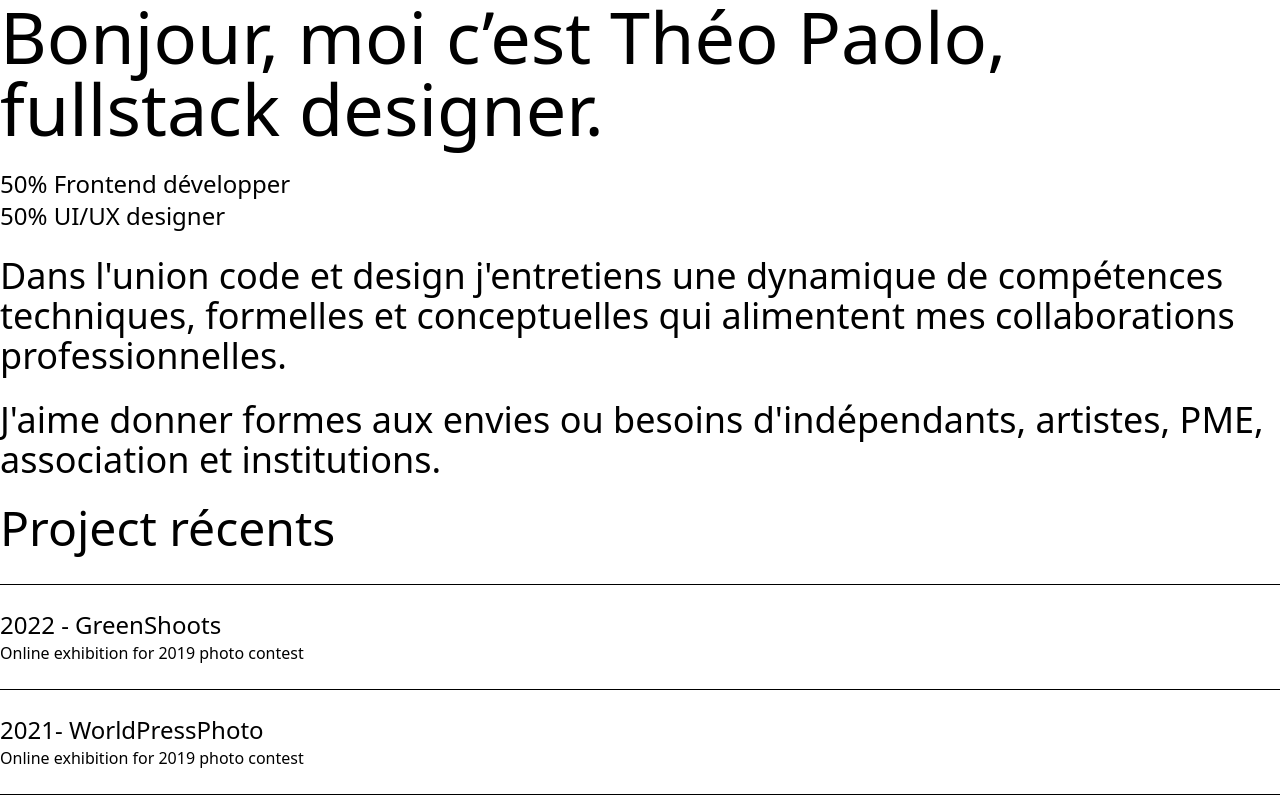
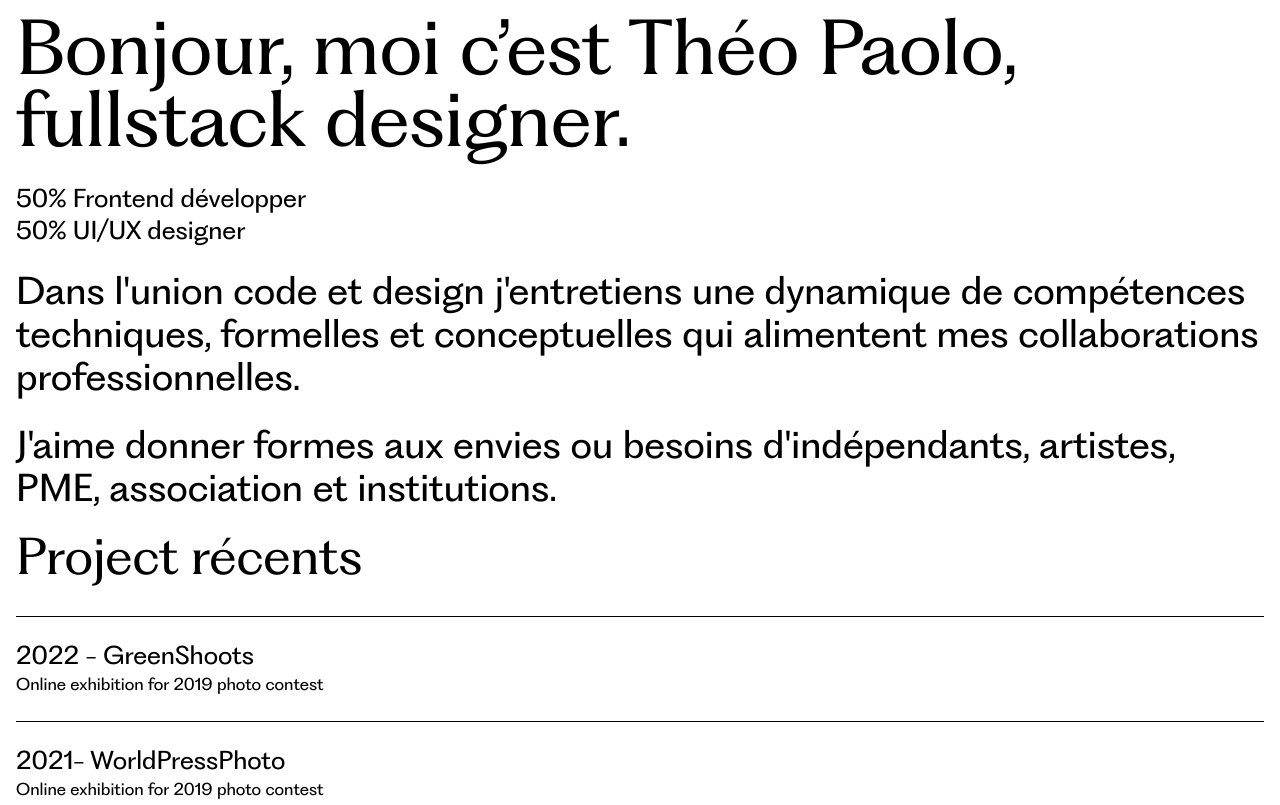
Before and after one commit to theopaolo/AstroFolio, an Astro site: page / in a window 1280 px wide. Shown: the top 805 px of the page. Built offline with nearby package versions, Linux system fonts and the light colour scheme; Astro itself is replaced by a stand-in of ours.

Commit message:
add custom font

```diff
--- /dev/null
+++ b/public/style/style.css
@@ -0,0 +1,18 @@
+/* Register our custom font family and tell the browser where to find it. */
+@font-face {
+  font-family: 'Fragment sans';
+  src: url('/fonts/ppfragment-sansregular-webfont.woff') format('woff'),
+       url('/fonts/ppfragment-sansregular-webfont.woff2') format('woff2');
+  font-weight: normal;
+  font-style: normal;
+  font-display: swap;
+}
+
+@font-face {
+  font-family: 'Fragment glare';
+  src: url('/fonts/ppfragment-glareregular-webfont.woff') format('woff'),
+       url('/fonts/ppfragment-glareregular-webfont.woff2') format('woff2');
+  font-weight: normal;
+  font-style: normal;
+  font-display: swap;
+}
--- a/src/layouts/Layout.astro
+++ b/src/layouts/Layout.astro
@@ -11,9 +11,10 @@ const { title } = Astro.props;
 	<head>
 		<meta charset="UTF-8" />
 		<meta name="viewport" content="width=device-width" />
+    <link rel="stylesheet" href="./style/style.css">
 		<title>{title}</title>
 	</head>
-	<body class="container mx-auto">
+	<body class="2xl:container 2xl:mx-auto py-4 md:mx-4 mx-2 ">
 		<slot />
 	</body>
 </html>
--- a/src/pages/index.astro
+++ b/src/pages/index.astro
@@ -1,21 +1,21 @@
 ---
 import Layout from '../layouts/Layout.astro';
 import Project from '../components/Project.astro';
-
 ---
 
 <Layout title="Théo Paolo Goedert">
 	<main>
-		<h1 class="text-7xl mb-6">Bonjour, moi c’est Théo Paolo, fullstack designer.</h1>
+		<h1 class="text-dynamicxl mb-6 font-serif">Bonjour, moi c’est Théo Paolo, fullstack designer.</h1>
+
 		<div class="flex flex-col mb-6">
 			<span class="text-2xl">50% Frontend développer</span>
 			<span class="text-2xl">50% UI/UX designer</span>
 		</div>
 
-		<p class="mb-6 text-4xl">Dans l'union code et design j'entretiens une dynamique de compétences techniques, formelles et conceptuelles qui alimentent mes collaborations professionnelles.</p>
-		<p class="mb-6 text-4xl">J'aime donner formes aux envies ou besoins  d'indépendants, artistes, PME, association et institutions.</p>
+		<p class="mb-6 text-dynamic">Dans l'union code et design j'entretiens une dynamique de compétences techniques, formelles et conceptuelles qui alimentent mes collaborations professionnelles.</p>
+		<p class="mb-6 text-dynamic">J'aime donner formes aux envies ou besoins  d'indépendants, artistes, PME, association et institutions.</p>
 
-    <h2 class="mb-8 text-5xl">Project récents</h2>
+    <h2 class="mb-8 text-dynamicl font-serif">Project récents</h2>
 		<section  class="mb-8">
 
 			<ul role="list" class="flex flex-col border-t border-black">
@@ -43,7 +43,7 @@ import Project from '../components/Project.astro';
 		</section>
 
 		<div>
-			<p class="text-xl">Me contacter</p>
+			<p class="text-2xl font-serif">Me contacter</p>
 			<a href="https://twitter.com/theo_goedert" target="_blank">twitter</a>
 			<a href="https://www.instagram.com/theogoedert/" target="_blank">instagram</a>
 			<p class="text-base">Actuellement disponible pour des missions pédagogique et professionels.</p>
--- a/tailwind.config.cjs
+++ b/tailwind.config.cjs
@@ -2,7 +2,17 @@
 module.exports = {
 	content: ['./src/**/*.{astro,html,js,jsx,md,mdx,svelte,ts,tsx,vue}'],
 	theme: {
-		extend: {},
+		extend: {
+      fontFamily: {
+        sans: ['Fragment sans', 'sans-serif'],
+        serif: ['Fragment glare', 'serif'],
+      },
+      fontSize: {
+        dynamicxl: ['clamp(2.5rem, 10vw, 4.5rem)', '1'],
+        dynamicl: ['clamp(1.25rem, 10vw, 3rem)', '1'],
+        dynamic: ['clamp(1rem, 10vw, 2.25rem)', '1.2'],
+      },
+    },
 	},
 	plugins: [],
 }
```
Also changed, not shown: public/fonts/ppfragment-glareregular-webfont.woff (added), public/fonts/ppfragment-glareregular-webfont.woff2 (added), public/fonts/ppfragment-sansregular-webfont.woff (added), public/fonts/ppfragment-sansregular-webfont.woff2 (added), public/fonts/ppfragment-textregular-webfont.woff (added), public/fonts/ppfragment-textregular-webfont.woff2 (added), src/style/style.css (deleted).
